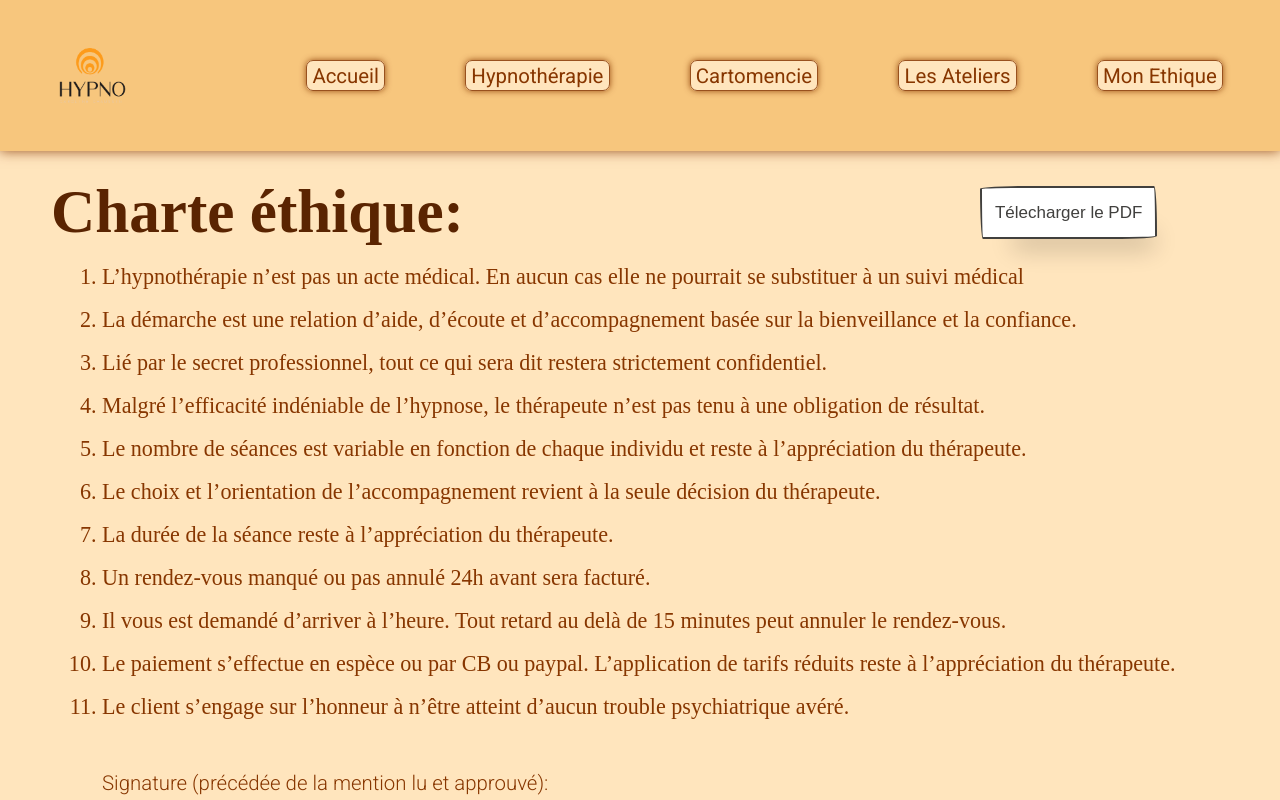
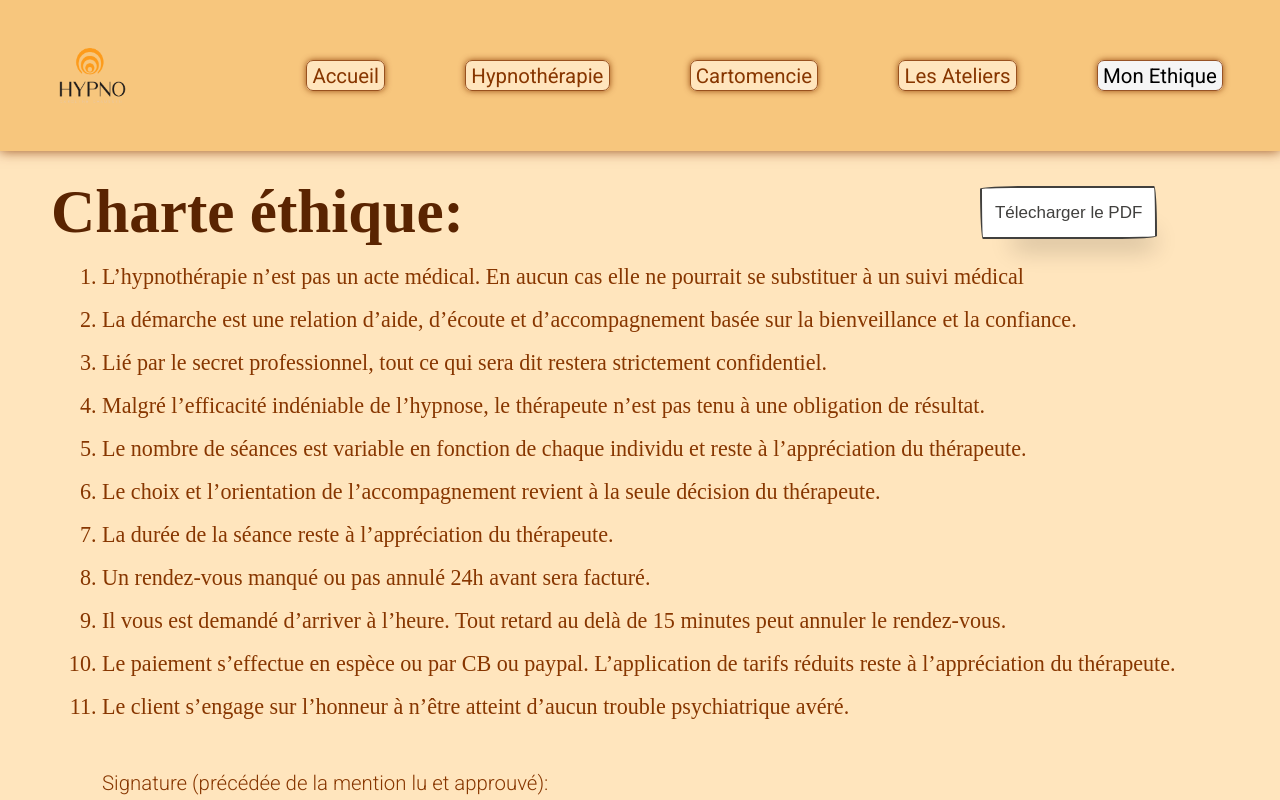
Before and after one commit to QuentinBou/caroline-chaussin, a React (Create React App) app: page /caroline-chaussin/ethique in a window 1280 px wide. Shown: the top 800 px of the page. Built offline with nearby package versions, Linux system fonts and the light colour scheme; a web font is replaced by a local one.

Commit message:
ethique responsive and navbar active link

```diff
--- a/src/Components/Animations/HomeAnimations.js
+++ b/src/Components/Animations/HomeAnimations.js
@@ -1,6 +1,6 @@
 import React from 'react';
 import { Link } from 'react-router-dom';
-import {Animator, ScrollContainer, ScrollPage, batch, Fade, Sticky, MoveOut, MoveIn, Zoom, ZoomIn, Move, FadeIn} from 'react-scroll-motion'
+import {Animator, ScrollContainer, ScrollPage, batch, Fade, MoveOut, MoveIn, FadeIn} from 'react-scroll-motion'
 
 export default function HomeAnimations() {
   return (
@@ -17,7 +17,7 @@ export default function HomeAnimations() {
                     <span>Milton Erickson</span>
                     </div>
                     <div className="paragraphe">
-                    <p>Chaque être est unique, chaque problème a sa solution unique en fonction de qui vous êtes. L’hypnothérapie offre les outils les plus complets, Aujourd’hui, après plusieurs années de pratique, je sais combien nous pouvons passer à côté de nous-mêmes. Tant d’idées préconçues bloquent notre évolution. Des douleurs enfouies, des traumatismes non reconnus, des états dont nous ne sommes même pas conscients souvent...</p>
+                    <p>Chaque être est unique, chaque problème a sa solution unique en fonction de qui vous êtes. L’hypnothérapie offre les outils les plus complets. Aujourd’hui, après plusieurs années de pratique, je sais combien nous pouvons passer à côté de nous-mêmes. Tant d’idées préconçues bloquent notre évolution. Des douleurs enfouies, des traumatismes non reconnus, des états dont nous ne sommes même pas conscients souvent...</p>
                     <p>Après quelques séances d’hypnose, le regard change, les perspectives s’ouvrent... <br/>Et les possibles grandissent...</p>
                     </div>
                     <div className="citation-perso">
--- a/src/Components/Navbar/NavBar.js
+++ b/src/Components/Navbar/NavBar.js
@@ -1,6 +1,6 @@
 import React from 'react';
 import '../../Static/CSS/navbar.css'
-import { Link } from 'react-router-dom';
+import { Link, NavLink } from 'react-router-dom';
 import logo from '../../Static/img/logo_2.png'
 import { useState } from 'react';
 
@@ -17,6 +17,8 @@ export default function NavBar() {
   const closeNav = () => {
     if (showLinks){
       nav.classList.remove('show-nav')
+      document.body.scrollTop = 0;
+      document.documentElement.scrollTop = 0;
     }
   }
 
@@ -25,19 +27,24 @@ export default function NavBar() {
       <img src={logo} alt="logo du site" className='navbar-logo' />
       <ul className='navbar-links'>
         <li className='navbar-item slideAnime-1' onClick={closeNav}>
-          <Link className='navbar-link' to="/caroline-chaussin/">Accueil</Link>
+          <NavLink className={({ isActive }) =>
+              isActive ? 'active-link' : 'navbar-link'} to="/caroline-chaussin/">Accueil</NavLink>
         </li>
         <li className='navbar-item slideAnime-2' onClick={closeNav}>
-          <Link className='navbar-link' to="/caroline-chaussin/hypno">Hypnothérapie</Link>
+          <NavLink className={({ isActive }) =>
+              isActive ? 'active-link' : 'navbar-link'} to="/caroline-chaussin/hypno">Hypnothérapie</NavLink>
         </li>
         <li className='navbar-item slideAnime-3' onClick={closeNav}>
-          <Link className='navbar-link' to="/caroline-chaussin/carto">Cartomencie</Link>
+          <NavLink className={({ isActive }) =>
+              isActive ? 'active-link' : 'navbar-link'} to="/caroline-chaussin/carto">Cartomencie</NavLink>
         </li>
         <li className='navbar-item slideAnime-4' onClick={closeNav}>
-          <Link className='navbar-link' to="/caroline-chaussin/atelier">Les Ateliers</Link>
+          <NavLink className={({ isActive }) =>
+              isActive ? 'active-link' : 'navbar-link'} to="/caroline-chaussin/atelier">Les Ateliers</NavLink>
         </li>
         <li className='navbar-item slideAnime-5' onClick={closeNav}>
-          <Link className='navbar-link' to="/caroline-chaussin/ethique">Mon Ethique</Link>
+          <NavLink className={({ isActive }) =>
+              isActive ? 'active-link' : 'navbar-link'} to="/caroline-chaussin/ethique">Mon Ethique</NavLink>
         </li>
       </ul>
       <button className='navbar-burger' onClick={handleShowLinks}>
--- a/src/Static/CSS/ethique.css
+++ b/src/Static/CSS/ethique.css
@@ -62,3 +62,22 @@
 .button-pdf:focus {
   box-shadow: rgba(0, 0, 0, .3) 2px 8px 4px -6px;
 }
+
+
+@media (max-width: 640px){
+    .ethique-container ul {
+        margin-left: 1rem;
+    }
+    .ethique-container li {
+        width: 90%;
+    }
+}
+@media (max-width: 490px){
+    .button-pdf {
+        position: initial;
+    }
+    .confirm-ethique {
+        margin-left: 0;
+        width: 90%;
+    }
+}
--- a/src/Static/CSS/navbar.css
+++ b/src/Static/CSS/navbar.css
@@ -31,6 +31,16 @@
     border-radius: 7px;
     box-shadow: 0 0 6px #873600d7;
     background-color: #FFE5BD;
+    font-weight: 400;
+}
+.active-link {
+    padding: .15rem .3rem;
+    transition: transform .2s ease;
+    border: 1px solid #873600d7;
+    border-radius: 7px;
+    box-shadow: 0 0 6px #873600d7;
+    background-color: whitesmoke;
+    color: black;
     font-weight: 400;
 }
 .navbar-burger {
@@ -67,7 +77,7 @@
         width: 100vw;
         visibility: visible;
     }
-    .navbar-link {
+    .navbar-link, .active-link {
         display: block;
         padding: 1.5rem;
         font-size: 5vw;
@@ -78,6 +88,9 @@
         background-color: transparent;
         color: whitesmoke;
         font-weight: 400;
+    }
+    .active-link {
+        text-shadow: 0 0 12px rgba(255, 255, 255, 0.61);
     }
     .navbar-burger {
         display: block;
```
